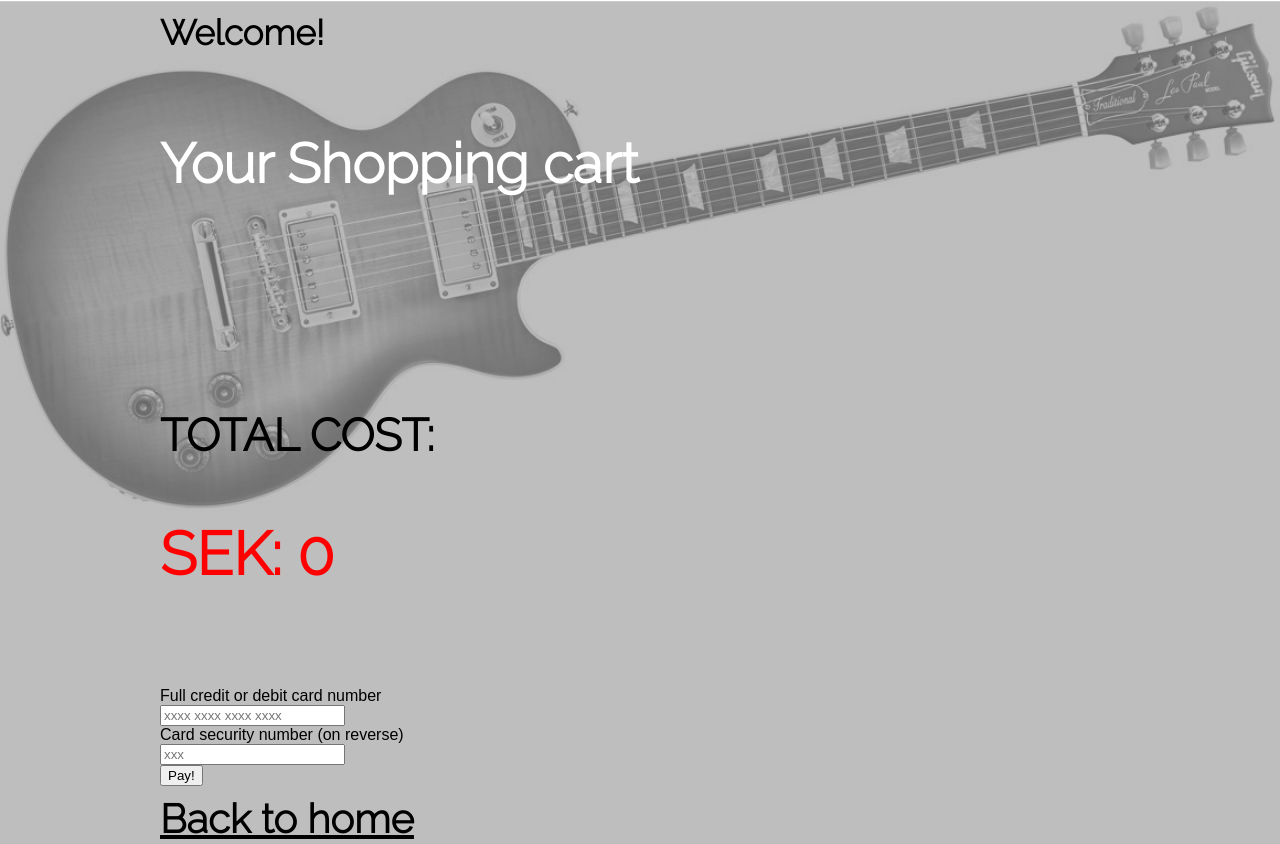
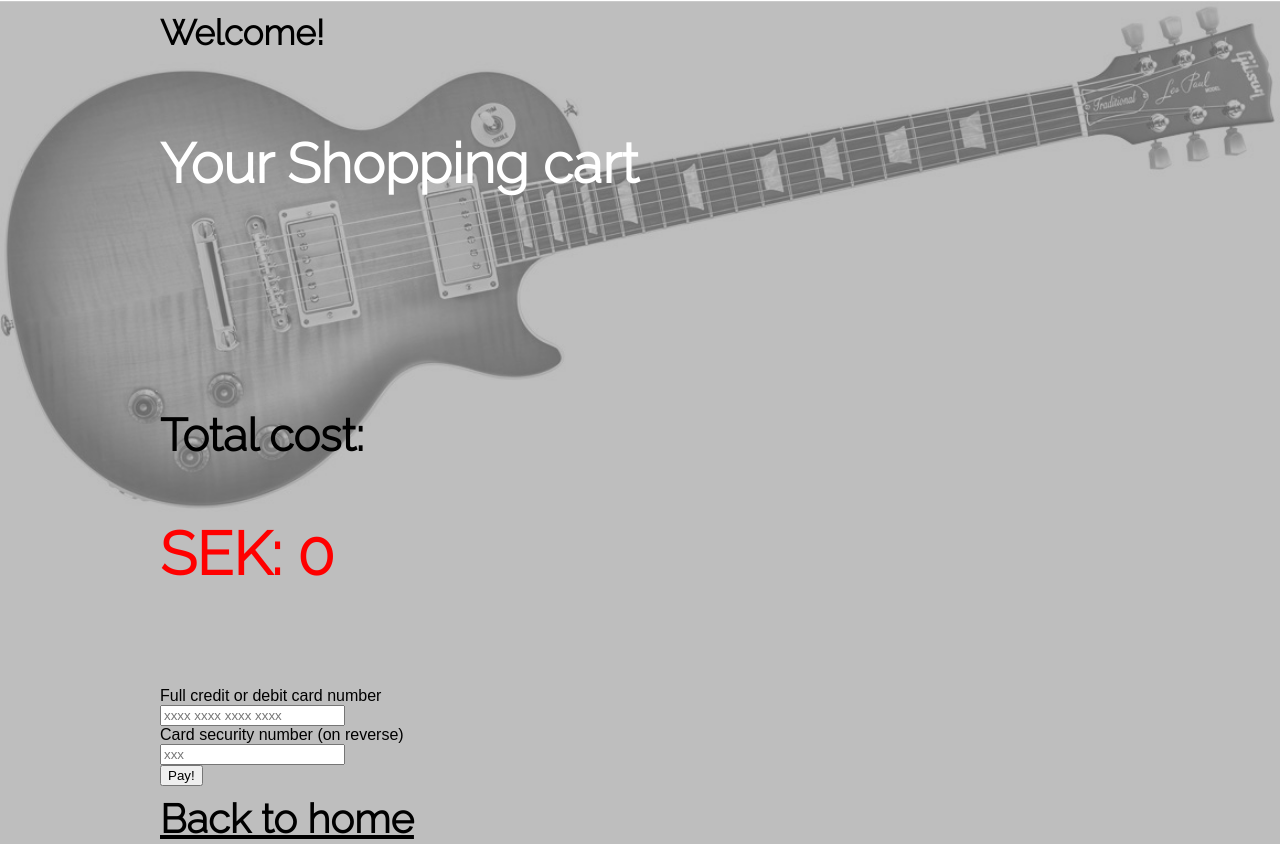
Before and after one commit to tljbwdwor/HeadstockWebsite, a plain HTML site: page Lab1/cart.html in a window 1280 px wide. Drawn offline with Linux system fonts and the light colour scheme.

Commit message:
updated total cost string to be dynamic

```diff
--- a/Lab1/cart.html
+++ b/Lab1/cart.html
@@ -17,7 +17,7 @@
 
     <pre id="cartList"></pre><br>
 
-    <H2>TOTAL COST:</H2><article id="totalCost"></article>
+    <H2 id="total"></H2><article id="totalCost"></article>
     <p id="confirm"></p>
 
     <br>
--- a/Lab1/js/full.js
+++ b/Lab1/js/full.js
@@ -532,6 +532,9 @@ const elCard = document.getElementById("cardNumber");
 const elSecurity = document.getElementById("securityNumber");
 let elConfirmation = document.getElementById("confirm");
 let conf = '';
+let elTotal = document.getElementById("total");
+elTotal.textContent = 'Total cost: ';
+
 elConfirmation.textContent = conf;
 let cardNr = /^([0-9]{16})$/;
 let cardNr2 = /^([0-9\s]{13,19})$/;
@@ -551,6 +554,7 @@ function pay(event) {
         localStorage.setItem('RGA price', '0');
         localStorage.setItem('RGP price', '0');
         localStorage.setItem('RG price', '0');
+        elTotal.textContent = '';
         elTotalCost.textContent = 'Thank you for your purchase!';
         elConfirmation.textContent = 'An email confirmation will be sent shortly.';
         console.log('PURCHASE COMPLETED');
```
